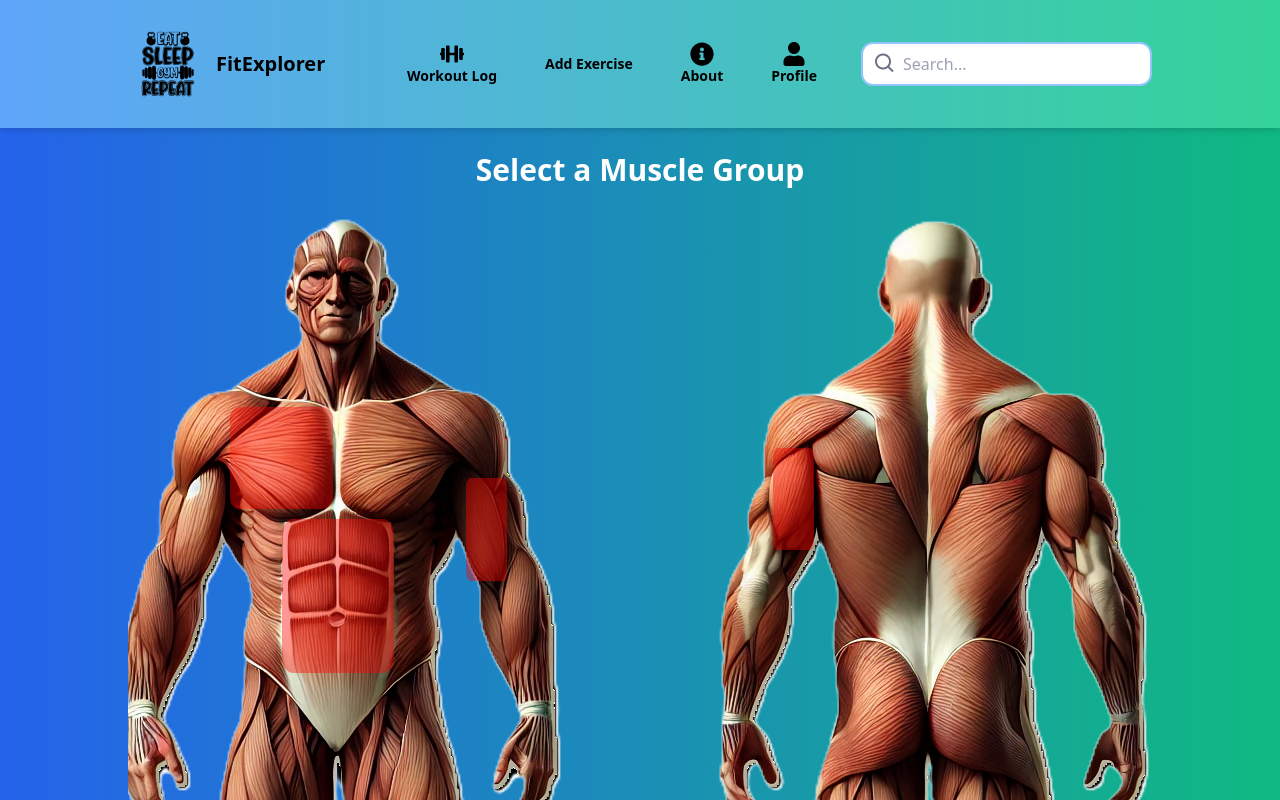
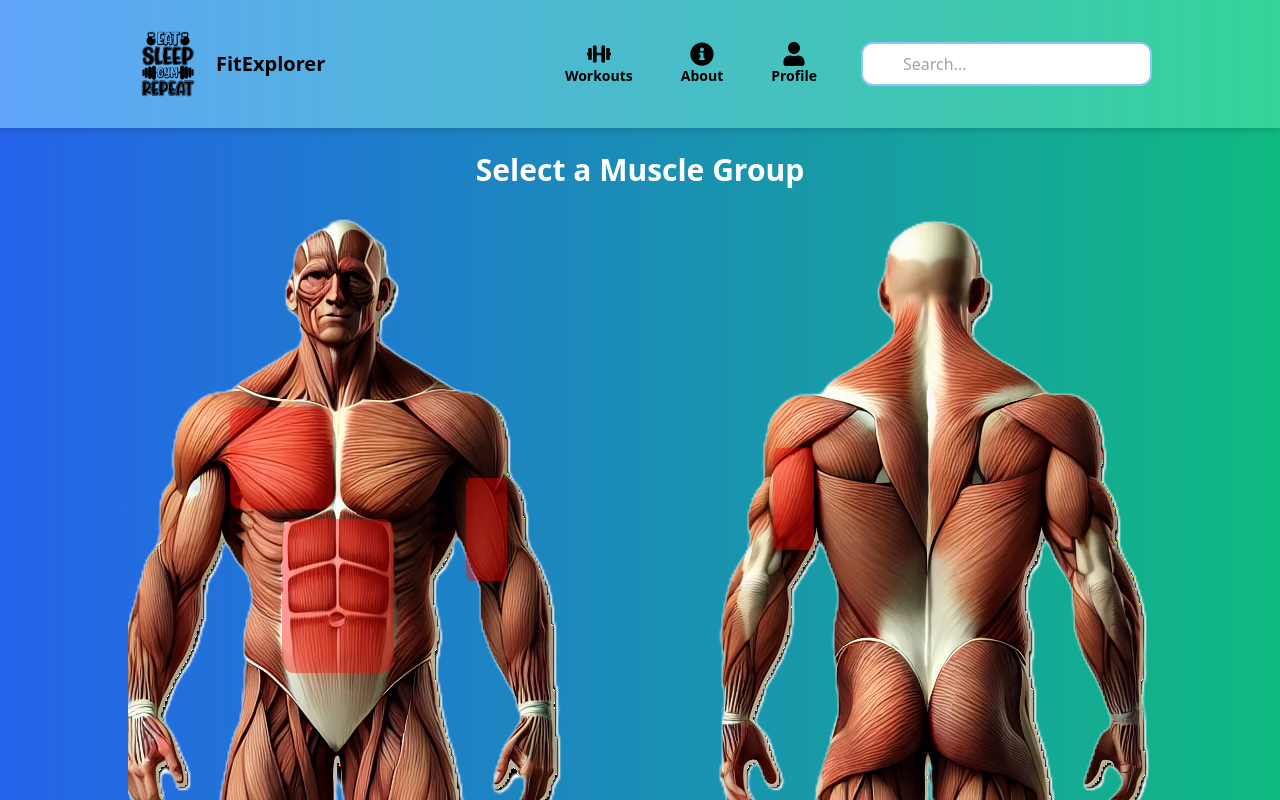
Before and after one commit to Chia213/FitExplorer, a React (Vite) app: page / in a window 1280 px wide. Shown: the top 800 px of the page. Built offline with nearby package versions, Linux system fonts and the light colour scheme.

Commit message:
Better IU for Navbar

```diff
--- a/src/components/Navbar.jsx
+++ b/src/components/Navbar.jsx
@@ -4,7 +4,8 @@ import { FaUser, FaInfoCircle, FaDumbbell } from "react-icons/fa";
 import logo from "../assets/logo.png";
 
 function Navbar() {
-  const [showAuthOptions, setShowAuthOptions] = useState(false);
+  const [showAuthDropdown, setShowAuthDropdown] = useState(false);
+  const [showWorkoutDropdown, setShowWorkoutDropdown] = useState(false);
 
   return (
     <header className="w-full bg-gradient-to-r from-blue-400 to-emerald-400 text-black flex justify-between items-center py-6 px-8 md:px-32 drop-shadow-md">
@@ -21,16 +22,25 @@ function Navbar() {
 
       <div className="flex items-center gap-8">
         <ul className="flex items-center gap-6 font-semibold text-base">
-          <li className="flex flex-col items-center p-3 hover:bg-sky-700 hover:text-white rounded-md transition-all cursor-pointer">
-            <Link to="/workout-log" className="flex flex-col items-center">
+          <li
+            className="relative flex flex-col items-center p-3 hover:bg-sky-700 hover:text-white rounded-md transition-all cursor-pointer"
+            onMouseEnter={() => setShowWorkoutDropdown(true)}
+            onMouseLeave={() => setShowWorkoutDropdown(false)}
+          >
+            <div className="flex flex-col items-center">
               <FaDumbbell size={24} />
-              <span className="text-sm">Workout Log</span>
-            </Link>
-          </li>
-          <li className="flex flex-col items-center p-3 hover:bg-sky-700 hover:text-white rounded-md transition-all cursor-pointer">
-            <Link to="/add-exercise" className="flex flex-col items-center">
-              <span className="text-sm">Add Exercise</span>
-            </Link>
+              <span className="text-sm">Workouts</span>
+            </div>
+            {showWorkoutDropdown && (
+              <ul className="absolute top-12 bg-white shadow-lg rounded-md p-2 text-black w-40">
+                <li className="p-2 hover:bg-gray-200 rounded-md">
+                  <Link to="/workout-log">Workout Log</Link>
+                </li>
+                <li className="p-2 hover:bg-gray-200 rounded-md">
+                  <Link to="/add-exercise">Add Exercise</Link>
+                </li>
+              </ul>
+            )}
           </li>
           <li className="flex flex-col items-center p-3 hover:bg-sky-700 hover:text-white rounded-md transition-all cursor-pointer">
             <Link to="/about" className="flex flex-col items-center">
@@ -39,33 +49,28 @@ function Navbar() {
             </Link>
           </li>
           <li
-            className="flex flex-col items-center p-3 hover:bg-sky-700 hover:text-white rounded-md transition-all cursor-pointer"
-            onClick={() => setShowAuthOptions(!showAuthOptions)}
+            className="relative flex flex-col items-center p-3 hover:bg-sky-700 hover:text-white rounded-md transition-all cursor-pointer"
+            onMouseEnter={() => setShowAuthDropdown(true)}
+            onMouseLeave={() => setShowAuthDropdown(false)}
           >
-            <FaUser size={24} />
-            <span className="text-sm">Profile</span>
+            <div className="flex flex-col items-center">
+              <FaUser size={24} />
+              <span className="text-sm">Profile</span>
+            </div>
+            {showAuthDropdown && (
+              <ul className="absolute top-12 bg-white shadow-lg rounded-md p-2 text-black w-40">
+                <li className="p-2 hover:bg-gray-200 rounded-md">
+                  <Link to="/login">Login</Link>
+                </li>
+                <li className="p-2 hover:bg-gray-200 rounded-md">
+                  <Link to="/signup">Signup</Link>
+                </li>
+              </ul>
+            )}
           </li>
         </ul>
 
-        {showAuthOptions && (
-          <div className="flex gap-3">
-            <Link
-              to="/login"
-              className="p-3 bg-green-500 text-white rounded-md transition-all cursor-pointer"
-            >
-              Login
-            </Link>
-            <Link
-              to="/signup"
-              className="p-3 bg-blue-500 text-white rounded-md transition-all cursor-pointer"
-            >
-              Signup
-            </Link>
-          </div>
-        )}
-
         <div className="relative hidden md:flex items-center">
-          <i className="bx bx-search absolute left-3 text-2xl text-gray-500"></i>
           <input
             type="text"
             placeholder="Search..."
```
